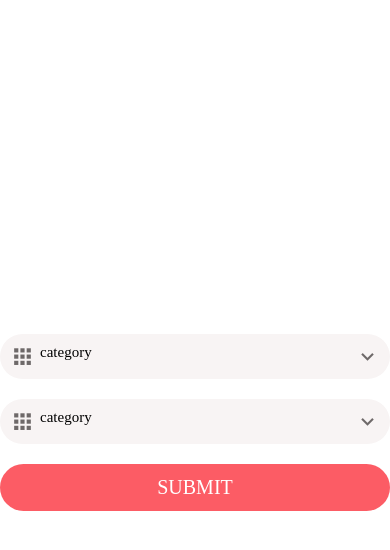
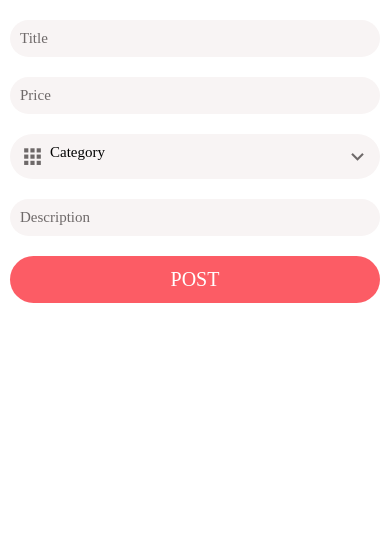
Before and after one commit to saulmaldonado/DoneWithIt, a React Native app: screen / in a window 390 px wide. Shown: the top 550 px of the page. Built offline with nearby package versions, Linux system fonts and the light colour scheme.

Commit message:
Added ListingEditScreen with custom validations

```diff
--- a/App.tsx
+++ b/App.tsx
@@ -14,13 +14,7 @@ import LoginScreen from './app/screens/LoginScreen';
 import RegisterScreen from './app/screens/RegisterScreen';
 import { AppForm, SubmitButton } from './app/components/forms';
 import AppFormPicker from './app/components/forms/AppFormPicker';
-
-const categories = [
-  { label: 'Furniture', value: 1 },
-  { label: 'Clothing', value: 2 },
-  { label: 'Cameras', value: 3 },
-  { label: 'None', value: null },
-];
+import ListingEditScreen from './app/screens/ListingEditScreen';
 
 export default function App() {
   const [category, setCategory] = useState();
@@ -39,15 +33,8 @@ export default function App() {
       {/* <ListingsScreen /> */}
       {/* <LoginScreen /> */}
       {/* <RegisterScreen /> */}
-
-      <AppForm
-        initialValues={{ category: undefined, category2: undefined }}
-        onSubmit={(values) => console.log(values)}
-      >
-        <AppFormPicker icon='apps' items={categories} name='category' placeholder='category' />
-        <AppFormPicker icon='apps' items={categories} name='category2' placeholder='category' />
-        <SubmitButton title='submit' />
-      </AppForm>
+      {/* <ListingsScreen /> */}
+      <ListingEditScreen />
     </View>
   );
 }
--- a/app/components/forms/generateSchema.ts
+++ b/app/components/forms/generateSchema.ts
@@ -8,7 +8,7 @@ export default (children: JSX.Element[], validationSchema?: yup.ObjectSchema<any
   const newValidationSchema: { [name: string]: yup.Schema<any> } = {};
   children.forEach(({ type: { name: typeName }, props: { name: fieldName } }) => {
     // checks for a name prop, this will creating schemas for elements that don't need one
-    if (!fieldName || typeName === 'AppInputField') return;
+    if (!fieldName || typeName === 'AppFormField') return;
 
     /* Input element combos that need more than one schema (such as confirming passwords)
      will need to have an array of names for their fields as the name props */
--- /dev/null
+++ b/app/screens/ListingEditScreen.tsx
@@ -0,0 +1,43 @@
+import React from 'react';
+import { StyleSheet } from 'react-native';
+import Screen from '../components/Screen';
+import { AppForm, AppFormField, SubmitButton } from '../components/forms';
+import AppFormPicker from '../components/forms/AppFormPicker';
+import * as yup from 'yup';
+
+const categories = [
+  { label: 'Furniture', value: 1 },
+  { label: 'Clothing', value: 2 },
+  { label: 'Cameras', value: 3 },
+  { label: 'None', value: null },
+];
+const validationSchema = yup.object().shape({
+  title: yup.string().required().min(1).label('Title'),
+  price: yup.number().min(1).max(10000).label('Price'),
+  description: yup.string().optional().label('Description'),
+});
+
+const initialValues = { title: '', price: 0, category: undefined, description: '' };
+
+const ListingEditScreen = () => {
+  return (
+    <Screen style={{ padding: 10 }}>
+      <AppForm
+        initialValues={initialValues}
+        onSubmit={(values) => console.log(values)}
+        validationSchema={validationSchema}
+      >
+        <AppFormField name='title' placeholder='Title' autoCorrect={false} />
+        <AppFormField name='price' placeholder='Price' keyboardType='number-pad' />
+        <AppFormPicker name='category' icon='apps' items={categories} placeholder='Category' />
+        <AppFormField name='description' placeholder='Description' />
+
+        <SubmitButton title='Post' />
+      </AppForm>
+    </Screen>
+  );
+};
+
+export default ListingEditScreen;
+
+const styles = StyleSheet.create({});
```
